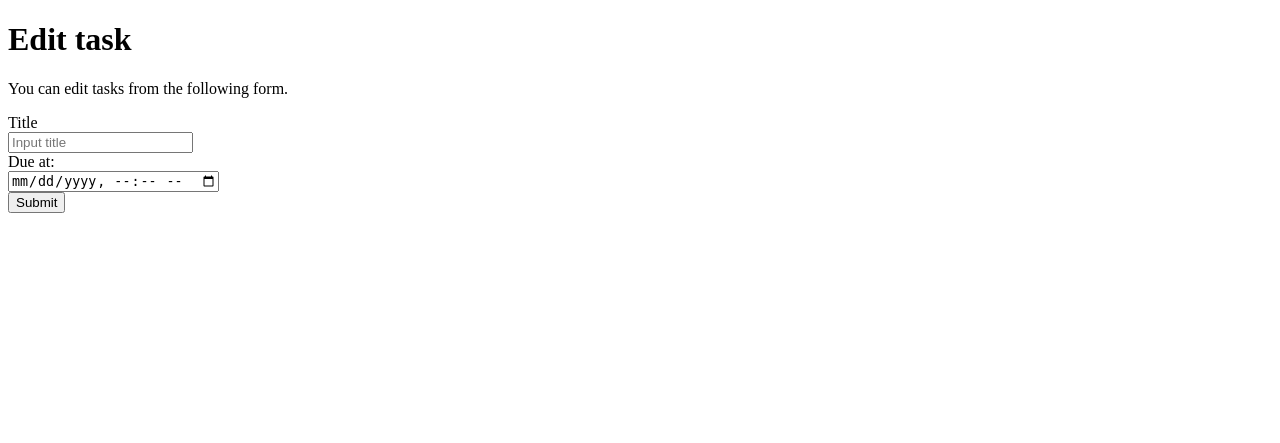
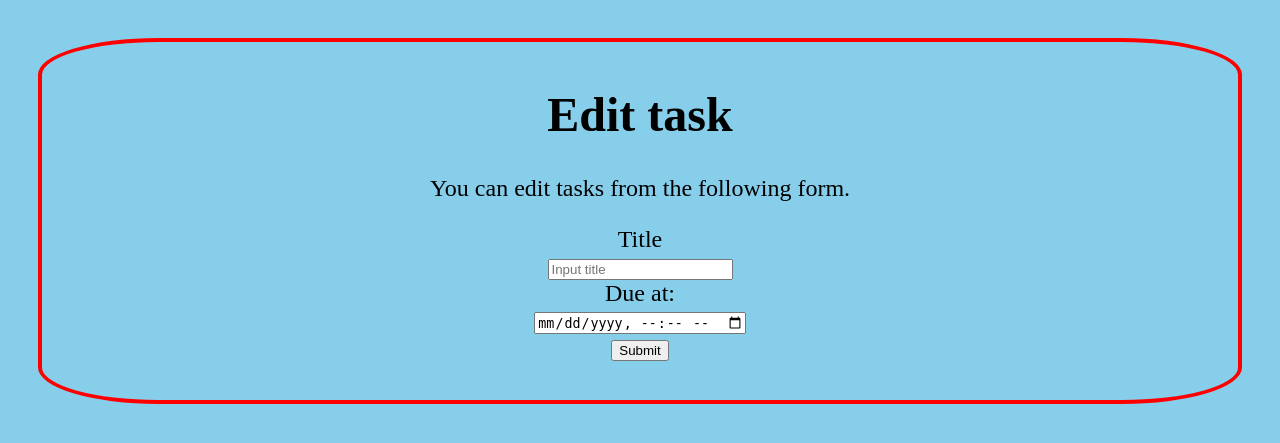
Before and after one commit to 1F10230250/django-test-exercise, a Django app: template todo/templates/todo/edit.html in a window 1280 px wide. Shown: the top 443 px of the page. Run offline with Django 5.2, Linux system fonts and the light colour scheme; the template is opened without the code that fills it, so the values that code supplies are empty.

Commit message:
編集ページデザイン

```diff
--- /dev/null
+++ b/todo/templates/todo/css/edit.css
@@ -0,0 +1,9 @@
+body {
+    background-color:skyblue;
+    border:4px solid red;
+    text-align:center;
+    padding:1%;
+    margin:3%;
+    border-radius:10%;
+    font-size:150%;
+}
--- a/todo/templates/todo/edit.html
+++ b/todo/templates/todo/edit.html
@@ -6,6 +6,8 @@
     <title>To Do Application</title>
     <meta charset="UTF-8">
     <meta name="author" content="INIAD">
+    <link rel="stylesheet" type="text/css" href="css/edit.css">
+
   </head>
 
   <body>
```
